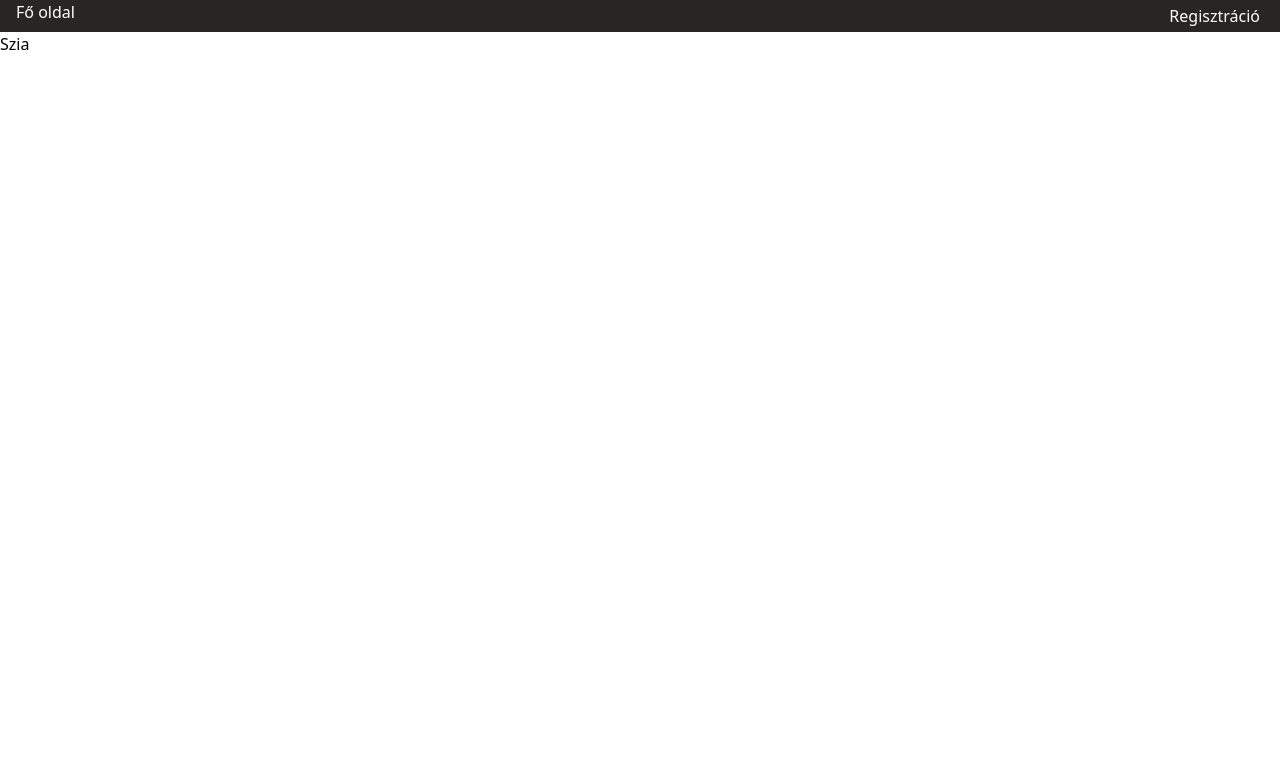
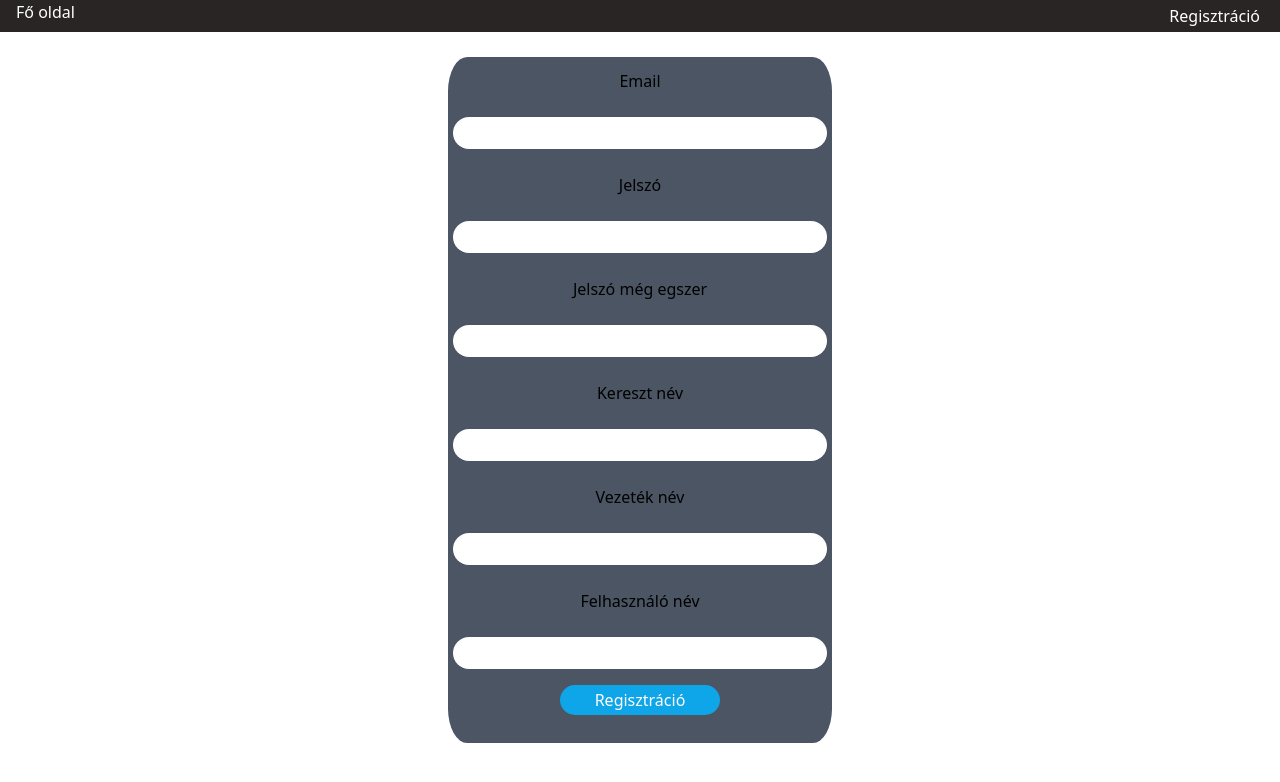
Before and after one commit to thespekky/react_app, a React (Vite) app in the folder frontend/: page /reg in a window 1280 px wide. Shown: the top 782 px of the page. Built offline with nearby package versions, Linux system fonts and the light colour scheme.

Commit message:
regisztrációs form kezdeti változata, csak design

```diff
--- a/frontend/src/Components/Pages/Reg/reg.jsx
+++ b/frontend/src/Components/Pages/Reg/reg.jsx
@@ -1,13 +1,87 @@
-import React from "react";
+import { React, useEffect } from "react";
 
 import Cookies from "universal-cookie";
 import { useAuth } from "../../AuthContext/AuthContext";
 import { Alert } from "../../Alert/Alert";
 import AlertContext from "../../Alert/alert.context";
+import { useNavigate } from "react-router-dom";
+const cookies = new Cookies();
 export default function Reg() {
+  const { isLoggedIn } = useAuth();
+  const navigate = useNavigate();
+  useEffect(() => {
+    if (cookies.get("userData")) {
+      navigate("/");
+    }
+  }, []);
+  async function Reg(e) {
+    e.prevetDefault();
+  }
   return (
     <>
-      <h1>Szia</h1>
+      <Alert />
+      <div className="regdiv">
+        <form onSubmit={Reg} className="bg-gray-600 w-96 p-3 reg-form-height">
+          <label htmlFor="">Email</label>
+          <br />
+          <input
+            type="email"
+            className="p-4"
+            // ref={Email}
+            name="email"
+          />
+          <br />
+          <label htmlFor="">Jelszó</label>
+          <br />
+          <input
+            type="password"
+            className="p-4"
+            // ref={Password}
+            name="password"
+          />
+          <br />
+          <label htmlFor="">Jelszó még egszer</label>
+          <br />
+          <input
+            type="password"
+            className="p-4"
+            //ref={Password2}
+            name="password"
+          />
+          <br />
+          <label htmlFor="">Kereszt név</label>
+          <br />
+          <input
+            type="text"
+            className="p-4"
+            //ref={Keresztnev}
+            name="Keresztnev"
+          />
+          <br />
+          <label htmlFor="">Vezeték név</label>
+          <br />
+          <input
+            type="text"
+            className="p-4"
+            //ref={Vezeteknev}
+            name="Vezeteknev"
+          />
+          <br />
+          <label htmlFor="">Felhasználó név</label>
+          <br />
+          <input
+            type="text"
+            className="p-4"
+            //ref={Felhnev}
+            name="Felhnev"
+          />
+          <input
+            type="submit"
+            className=" my-4 w-40 flex self-center justify-center bg-sky-500 text-white"
+            value="Regisztráció"
+          />
+        </form>
+      </div>
     </>
   );
 }
--- a/frontend/src/Css/app.css
+++ b/frontend/src/Css/app.css
@@ -6,3 +6,24 @@
   padding: 0 1rem;
   gap: 2rem;
 }
+.regdiv {
+  position: static;
+  width: 100%;
+  height: calc(100vh - 64px);
+  display: flex;
+  align-items: center;
+  justify-content: center;
+}
+.regdiv form {
+  display: flex;
+  text-align: center;
+  flex-direction: column;
+  justify-content: center;
+  padding-left: 5px;
+  padding-right: 5px;
+  border-radius: 5%;
+}
+.regdiv form input {
+  height: 30px;
+  border-radius: 25px;
+}
```
